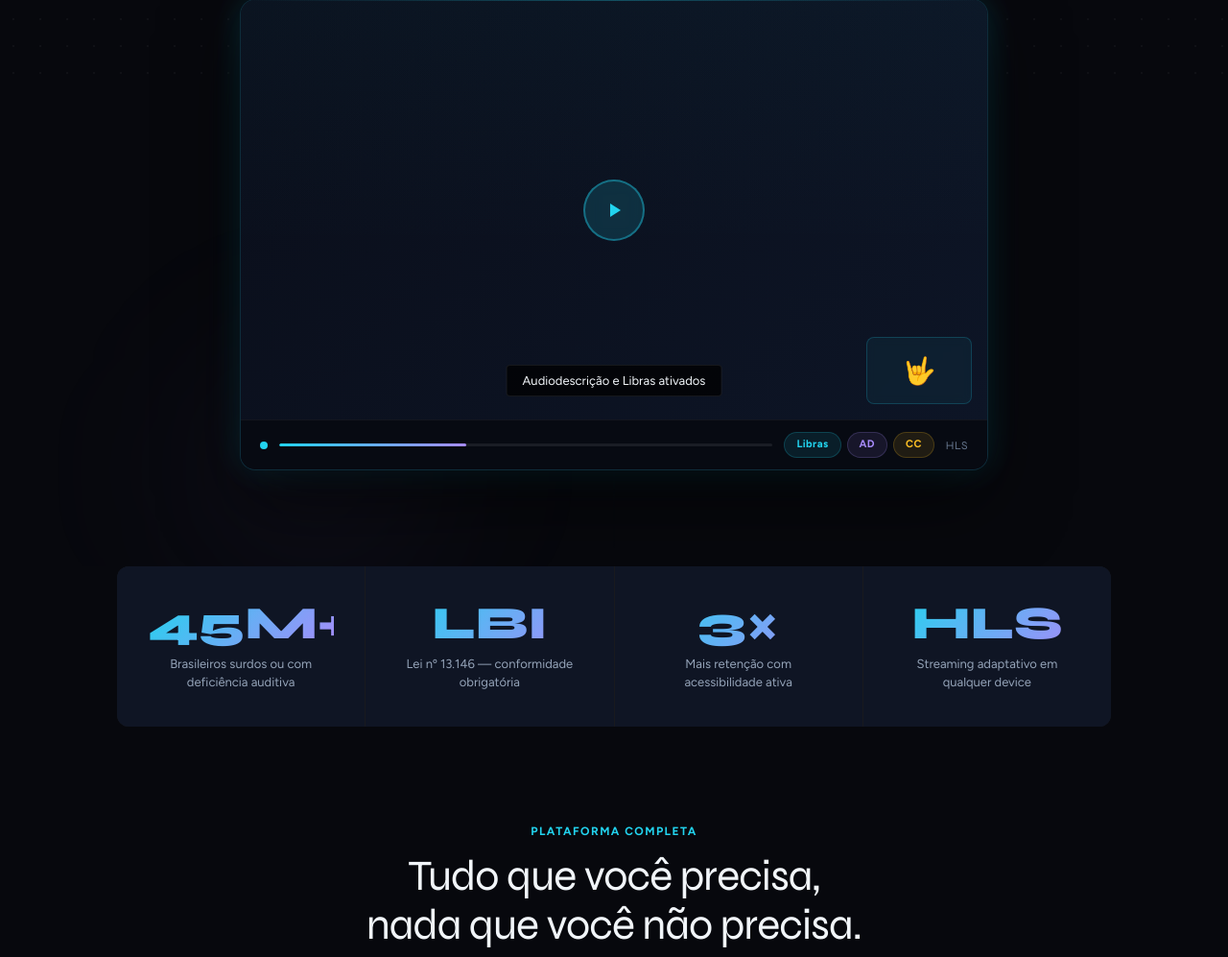
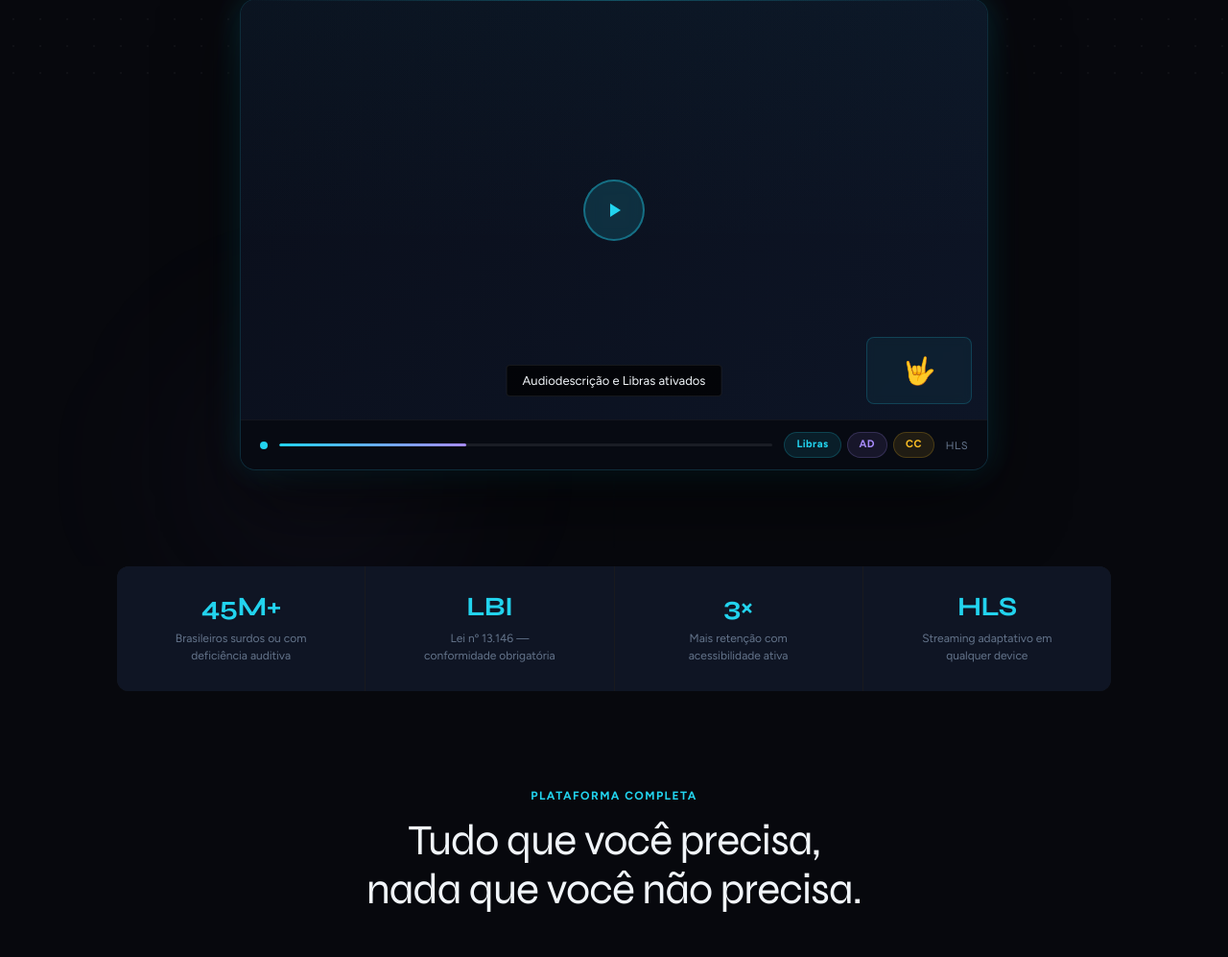
Before and after one commit to chiavegatti/weplayer-poc-1, a FastAPI app: page / in a window 1280 px wide. Shown: the part 722-1719 px from the top of the page at 96% size. Run offline with FastAPI, Linux system fonts and the light colour scheme; some libraries are stand-ins or nearby versions.

Commit message:
fix(ui): stat numbers, remove POC copy, hide admin links from public pages
- Stat numbers: reduce font-size 3rem→1.75rem, solid cyan (no distorted gradient), compact padding
- Stats grid: repeat(4,1fr) fixed columns instead of auto-fit
- CTA section: remove 'POC completa, open source...' subtitle
- Catalog empty state: remove 'Ir para o painel' button and admin reference

Co-Authored-By: Claude Sonnet 4.6 <noreply@anthropic.com>

```diff
--- a/app/templates/public/catalog.html
+++ b/app/templates/public/catalog.html
@@ -247,9 +247,8 @@ function filter(btn, type) {
   <div class="empty-icon">🎬</div>
   <h2 style="font-size:1.5rem;">Nenhum vídeo disponível</h2>
   <p style="color:var(--muted-2); max-width:380px;">
-    Acesse o painel de administração para fazer upload e processar o primeiro conteúdo.
+    Em breve novos conteúdos estarão disponíveis aqui.
   </p>
-  <a href="/admin/login" class="btn btn-primary" style="margin-top:8px;">Ir para o painel</a>
 </div>
 {% endif %}
 
--- a/app/templates/public/index.html
+++ b/app/templates/public/index.html
@@ -56,9 +56,9 @@
   /* ── Stats ──────────────────────────────────────────────────── */
   .stat-num {
     font-family: var(--font-display);
-    font-size: 3rem; font-weight: 800; line-height: 1;
-    background: linear-gradient(135deg, var(--cyan), var(--violet));
-    -webkit-background-clip: text; -webkit-text-fill-color: transparent; background-clip: text;
+    font-size: 1.75rem; font-weight: 700; line-height: 1;
+    color: var(--cyan);
+    letter-spacing: -0.02em;
   }
 
   /* ── Mockup player ──────────────────────────────────────────── */
@@ -234,16 +234,16 @@
 
 <!-- ═════════════════════════════════════ STATS ═══ -->
 <section style="max-width: 1100px; margin: 0 auto; padding: 0 32px 100px;">
-  <div role="list" style="display:grid; grid-template-columns: repeat(auto-fit, minmax(200px, 1fr)); gap:1px; background: var(--border); border-radius: var(--radius); overflow:hidden;">
+  <div role="list" style="display:grid; grid-template-columns: repeat(4, 1fr); gap:1px; background: var(--border); border-radius: var(--radius); overflow:hidden;">
     {% for stat in [
       ('45M+', 'Brasileiros surdos ou com deficiência auditiva'),
       ('LBI', 'Lei nº 13.146 — conformidade obrigatória'),
       ('3×', 'Mais retenção com acessibilidade ativa'),
       ('HLS', 'Streaming adaptativo em qualquer device'),
     ] %}
-    <div role="listitem" style="background:var(--surface); padding: 36px 32px; text-align:center;" class="animate-fade-up delay-{{ loop.index }}">
+    <div role="listitem" style="background:var(--surface); padding: 28px 24px; text-align:center;" class="animate-fade-up delay-{{ loop.index }}">
       <div class="stat-num">{{ stat[0] }}</div>
-      <p style="margin-top:8px; font-size:13px; color:var(--muted-2); line-height:1.5; max-width:180px; margin-left:auto; margin-right:auto;">{{ stat[1] }}</p>
+      <p style="margin-top:10px; font-size:12px; color:var(--muted); line-height:1.5; max-width:160px; margin-left:auto; margin-right:auto;">{{ stat[1] }}</p>
     </div>
     {% endfor %}
   </div>
@@ -307,10 +307,7 @@
   <div class="cta-section" style="padding: 80px 64px; text-align:center;">
     <p style="font-size:12px; font-weight:700; letter-spacing:0.12em; color:var(--gold); text-transform:uppercase; margin-bottom:16px;">Pronto para usar</p>
     <h2 style="font-size: clamp(2rem, 4vw, 3rem); margin-bottom:20px;">Comece agora.<br/>Sem cartão de crédito.</h2>
-    <p style="color:var(--muted-2); font-size:16px; max-width:480px; margin: 0 auto 40px; line-height:1.7;">
-      POC completa, open source. Deploy com Docker em um comando.
-    </p>
-    <div style="display:flex; gap:12px; justify-content:center; flex-wrap:wrap;">
+    <div style="display:flex; gap:12px; justify-content:center; flex-wrap:wrap; margin-top: 40px;">
       <a href="/catalog" class="btn btn-primary btn-lg">
         <svg width="16" height="16" viewBox="0 0 24 24" fill="currentColor" aria-hidden="true"><path d="M8 5v14l11-7z"/></svg>
         Explorar catálogo
```
